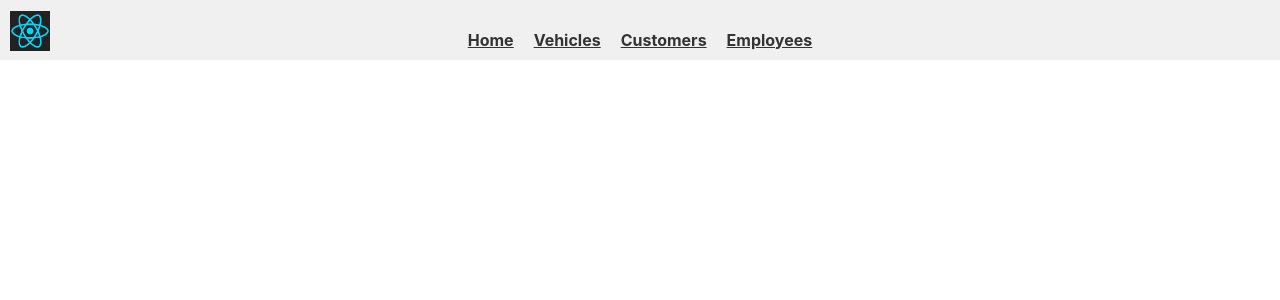
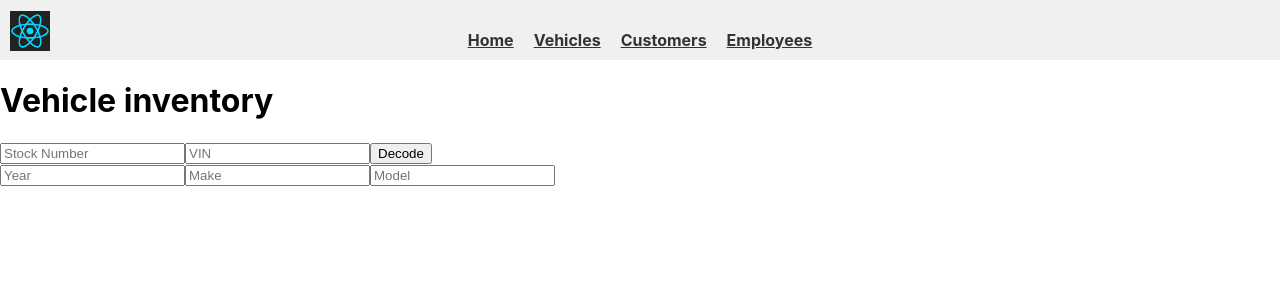
Before and after one commit to lsimmo25/Phase-2-Project, a React (Create React App) app: page /vehicle-inventory in a window 1280 px wide. Shown: the top 300 px of the page. Built offline with nearby package versions, Linux system fonts and the light colour scheme.

Commit message:
add vehicle form created, VehicleCard and VehicleList compononent file created

```diff
--- a/db.json
+++ b/db.json
@@ -2,10 +2,11 @@
     "vehicles": [
         {
             "id": 1,
+            "stock": "P001",
+            "vin": "1N4BL21E28C209519",
             "year": "2008",
             "make": "Nissan",
-            "model": "Altima",
-            "vin": "1N4BL21E28C209519"
+            "model": "Altima"
         }
     ],
     "customers": [
--- a/src/Pages/VehiclePage.js
+++ b/src/Pages/VehiclePage.js
@@ -1,9 +1,27 @@
 import React from "react";
+import VehicleList from "../components/VehicleList";
 
 function VehiclePage() {
 
     return (
-        <></>
+        <div>
+            <h1>Vehicle inventory</h1>
+            <form className="add-vehicle-form">
+                <section>
+                    <input placeholder="Stock Number"></input>
+                    <input placeholder="VIN"></input>
+                    <button type="button">Decode</button>
+                </section>
+                <section>
+                    <input placeholder="Year"></input>
+                    <input placeholder="Make"></input>
+                    <input placeholder="Model"></input>
+                </section>
+            </form>
+            <section>
+                {/* vehicle inventory to display here */}
+            </section>
+        </div>
     )
 }
 
--- /dev/null
+++ b/src/components/VehicleList.js
@@ -0,0 +1,10 @@
+import React from "react";
+
+function VehicleList() {
+
+    return (
+        <></>
+    )
+}
+
+export default VehicleList
```
Also changed, not shown: src/components/VehicleCard.js (added, +10 -0 lines).
